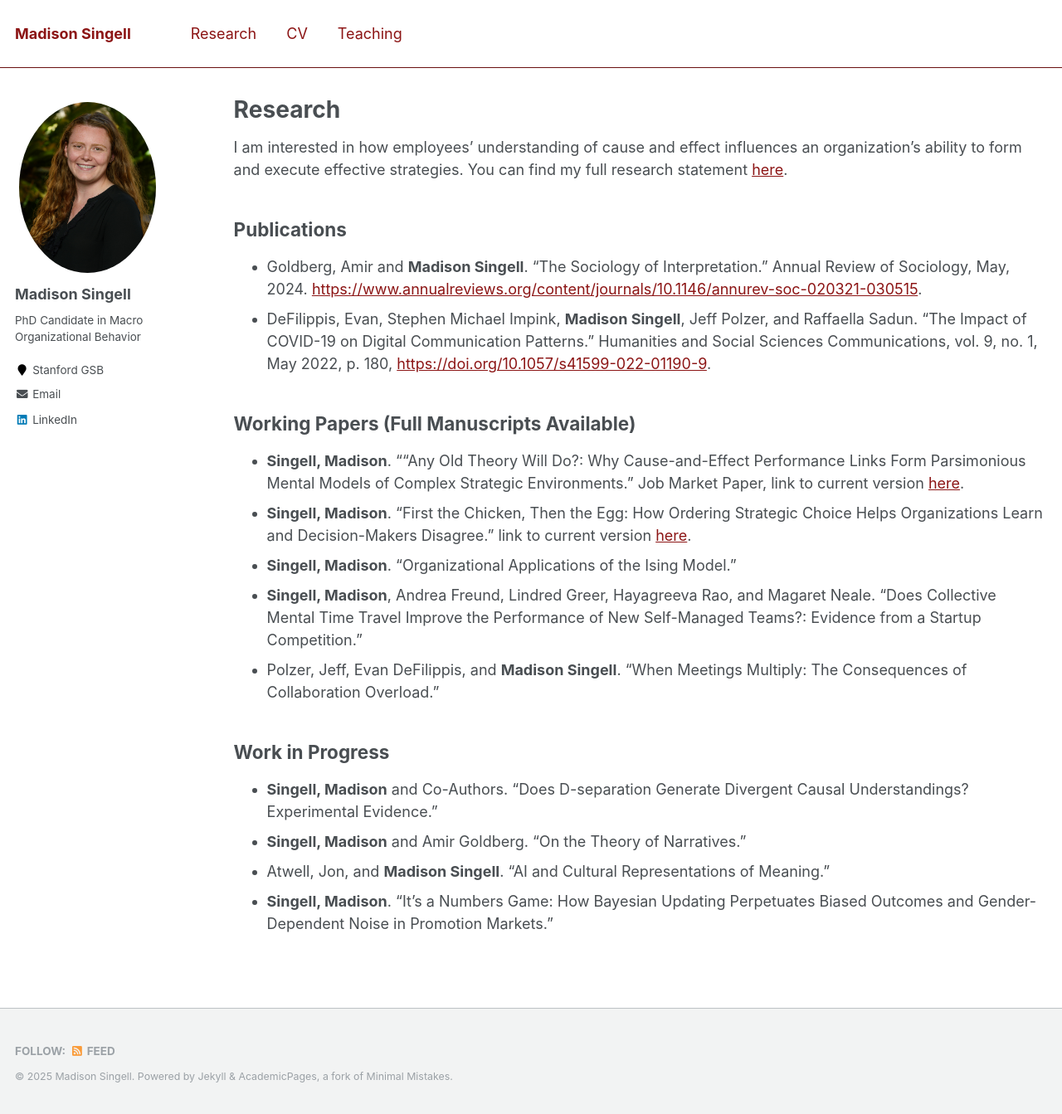
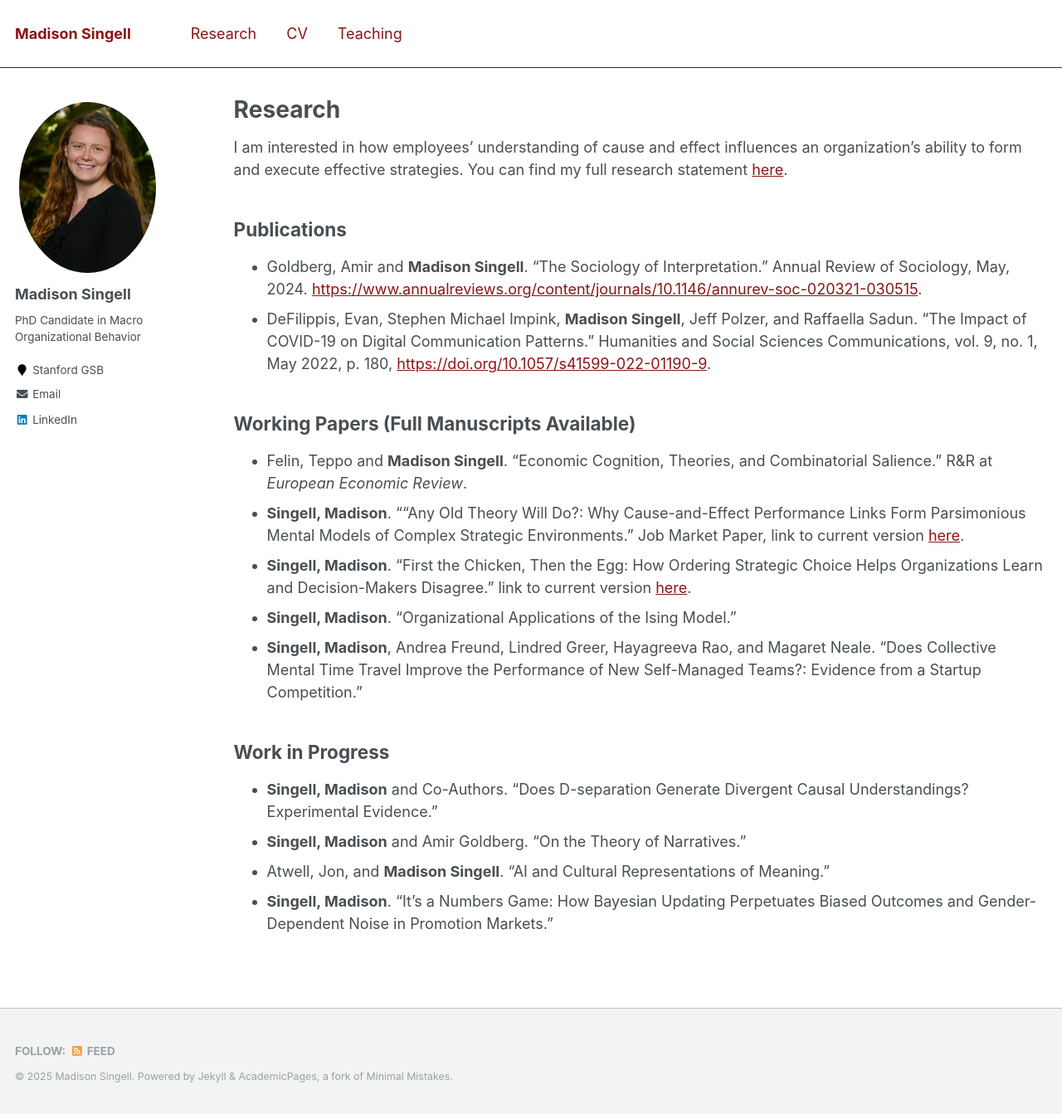
Before and after one commit to mhsingell/mhsingell.github.io, a Jekyll site: the page built from _pages/research.md, in a window 1280 px wide and 1343 px high. Shown: the whole window at 83% size. Built offline with Jekyll 4.4.1, drawn with Linux system fonts in a browser that asks for light colours.

Commit message:
Update to include R&R

```diff
--- a/_pages/research.md
+++ b/_pages/research.md
@@ -12,11 +12,12 @@ I am interested in how employees’ understanding of cause and effect influences
 - DeFilippis, Evan, Stephen Michael Impink, **Madison Singell**, Jeff Polzer, and Raffaella Sadun. “The Impact of COVID-19 on Digital Communication Patterns.” Humanities and Social Sciences Communications, vol. 9, no. 1, May 2022, p. 180, [https://doi.org/10.1057/s41599-022-01190-9](https://doi.org/10.1057/s41599-022-01190-9).
 
 ## Working Papers (Full Manuscripts Available)
+- Felin, Teppo and **Madison Singell**. “Economic Cognition, Theories, and Combinatorial Salience.” R&R at *European Economic Review*.
 - **Singell, Madison**. ““Any Old Theory Will Do?: Why Cause-and-Effect Performance Links Form Parsimonious Mental Models of Complex Strategic Environments.” Job Market Paper, link to current version [here](/files/Singell_JMP_Current_2025.pdf).
 - **Singell, Madison**. “First the Chicken, Then the Egg: How Ordering Strategic Choice Helps Organizations Learn and Decision-Makers Disagree.” link to current version [here](/files/Singell_WIP_2025.pdf).
 - **Singell, Madison**. “Organizational Applications of the Ising Model.”
 - **Singell, Madison**, Andrea Freund, Lindred Greer, Hayagreeva Rao, and Magaret Neale. "Does Collective Mental Time Travel Improve the Performance of New Self-Managed Teams?: Evidence from a Startup Competition."
-- Polzer, Jeff, Evan DeFilippis, and **Madison Singell**. “When Meetings Multiply: The Consequences of Collaboration Overload.”
+
 
 ## Work in Progress
 - **Singell, Madison** and Co-Authors. “Does D-separation Generate Divergent Causal Understandings? Experimental Evidence.”
```
Also changed, not shown: 3 other files.
